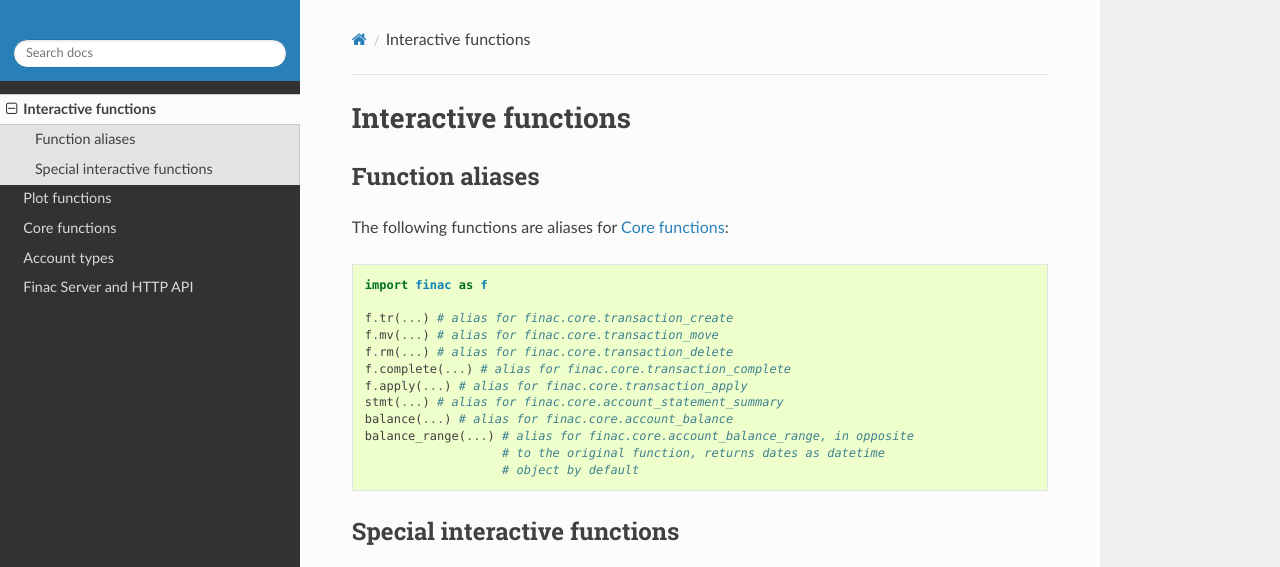
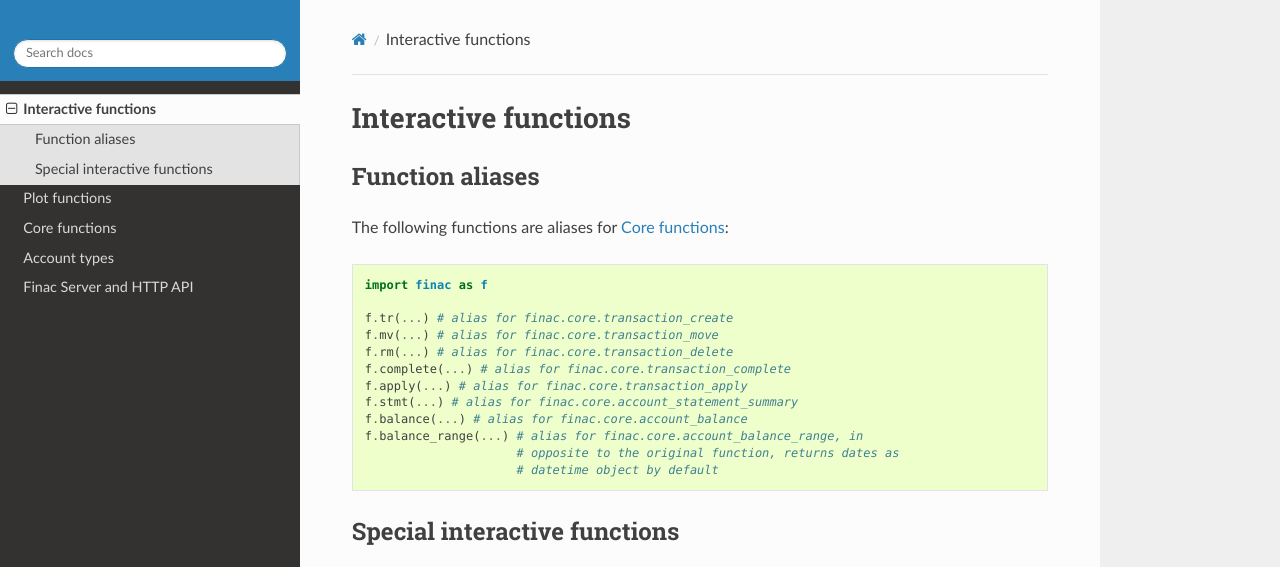
Before and after one commit to alttch/finac, a Sphinx documentation site: the page built from doc/interactive.rst, in a window 1280 px wide, cut to the strip 0-567 px from the top of the page. Built offline with Sphinx 7.4.7 and the Read the Docs theme 2.0.0, drawn with Linux system fonts in a browser that asks for light colours.

```diff
--- a/doc/interactive.rst
+++ b/doc/interactive.rst
@@ -15,11 +15,11 @@ The following functions are aliases for :doc:`core`:
    f.rm(...) # alias for finac.core.transaction_delete
    f.complete(...) # alias for finac.core.transaction_complete
    f.apply(...) # alias for finac.core.transaction_apply
-   stmt(...) # alias for finac.core.account_statement_summary
-   balance(...) # alias for finac.core.account_balance
-   balance_range(...) # alias for finac.core.account_balance_range, in opposite
-                      # to the original function, returns dates as datetime
-                      # object by default
+   f.stmt(...) # alias for finac.core.account_statement_summary
+   f.balance(...) # alias for finac.core.account_balance
+   f.balance_range(...) # alias for finac.core.account_balance_range, in
+                        # opposite to the original function, returns dates as
+                        # datetime object by default
 
 Special interactive functions
 =============================
```
